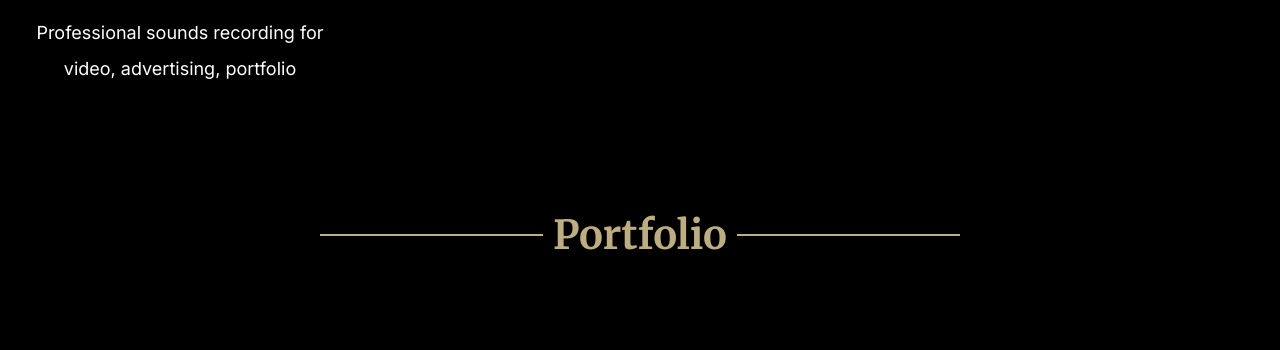
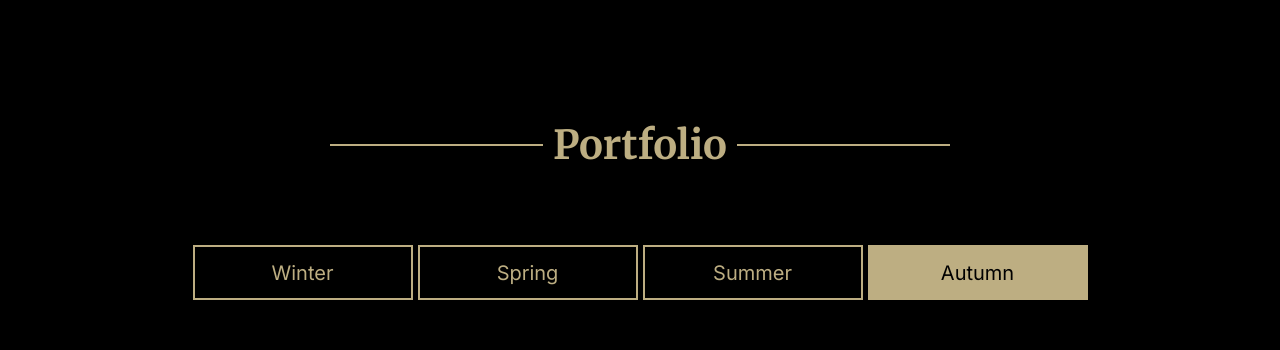
Before and after one commit to anromanova/portfolio, a plain HTML site: page portfolio/index.html in a window 1280 px wide. Shown: the part 1625-1975 px from the top of the page. Drawn offline with Linux system fonts and the light colour scheme.

Commit message:
feat: add section 'portfolio'

```diff
--- a/portfolio/index.html
+++ b/portfolio/index.html
@@ -16,7 +16,7 @@
 </head>
 <body>
     <header class="header">
-        <div class="container container-1440>
+        <div class="container container-1440">
             <div class="header-wrapper">
                 <nav class="nav-list">
                     <div class="header-logo">
@@ -70,9 +70,23 @@
                         </div>
                     </div>
                 </section>
-                <section class="section portfolio">
+                <section class="section portfolio container-1440">
                     <div class="title-container">
                         <h2 class="section-title" id="portfolio">Portfolio</h2>
+                    </div>
+                    <div class="portfolio-buttons">
+                        <button class="button-black">Winter</button>
+                        <button class="button-black">Spring</button>
+                        <button class="button-black">Summer</button>
+                        <button class="button-gold">Autumn</button>
+                    </div>
+                    <div class="portfolio-items">
+                        <img class="portfolio-img" src="./assets/img/portfolio-img-1.jpg" height="560" width="450" alt="portfolio-img-1">
+                        <img class="portfolio-img" src="./assets/img/portfolio-img-2.jpg" height="560" width="450" alt="portfolio-img-2">
+                        <img class="portfolio-img" src="./assets/img/portfolio-img-3.jpg" height="560" width="450" alt="portfolio-img-3">
+                        <img class="portfolio-img" src="./assets/img/portfolio-img-4.jpg" height="560" width="450" alt="portfolio-img-4">
+                        <img class="portfolio-img" src="./assets/img/portfolio-img-5.jpg" height="560" width="450" alt="portfolio-img-5">
+                        <img class="portfolio-img" src="./assets/img/portfolio-img-6.jpg" height="560" width="450" alt="portfolio-img-6">
                     </div>
                 </section>
                 <section class="section video">
--- a/portfolio/style.css
+++ b/portfolio/style.css
@@ -62,6 +62,28 @@ body {
 }
 
 .button-gold:hover {
+    color: white;
+}
+
+.button-black {
+    border: 2px solid #BDAE82;
+    background-color: transparent;
+    cursor: pointer;
+    font-family: inherit;
+    height: 55px;
+    width: 220px;
+
+    color: #bdae82;
+    font-family: 'Inter', sans-serif;
+    font-style: normal;
+    font-weight: 400;
+    font-size: 20px;
+    line-height: 1.2;
+
+    transition: 0.5s;
+}
+
+.button-black:hover {
     color: white;
 }
 /* header block finish*/
@@ -135,7 +157,7 @@ body {
 /* main block start*/
 
 .hero {
-    height: 910px;
+    height: 820px;
     background: url('./assets/img/hero_img.jpg');
     background-position: center -90px;
     margin: 0 auto;
@@ -259,11 +281,21 @@ body {
     transition: 0.3s;
 }
 
-/* .wrapper {
-    max-width: 1440px;
-    margin: 0 auto;
-    padding: 0;
-} */
+.portfolio-buttons {
+    display: flex;
+    justify-content: center;
+    flex-wrap: wrap;
+    padding-top: 60px;
+    gap: 5px;
+}
+
+.portfolio-items {
+    display: flex;
+    justify-content: center;
+    flex-wrap: wrap;
+    padding-top: 60px;
+    gap: 25px;
+}
 
 /* main block finish*/
 
```
Also changed, not shown: portfolio/assets/img/portfolio-img-1.jpg, portfolio/assets/img/portfolio-img-2.jpg, portfolio/assets/img/portfolio-img-3.jpg, portfolio/assets/img/portfolio-img-4.jpg, portfolio/assets/img/portfolio-img-5.jpg, portfolio/assets/img/portfolio-img-6.jpg, 2 other files.
